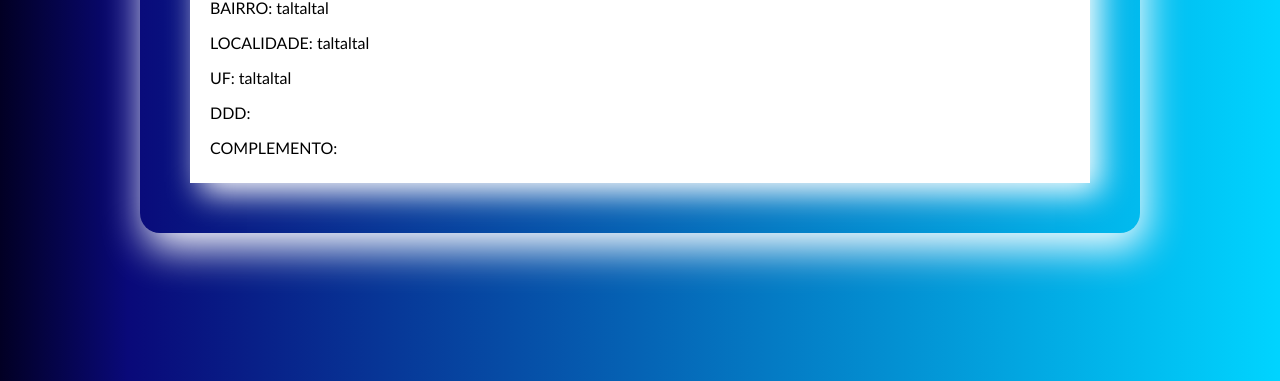
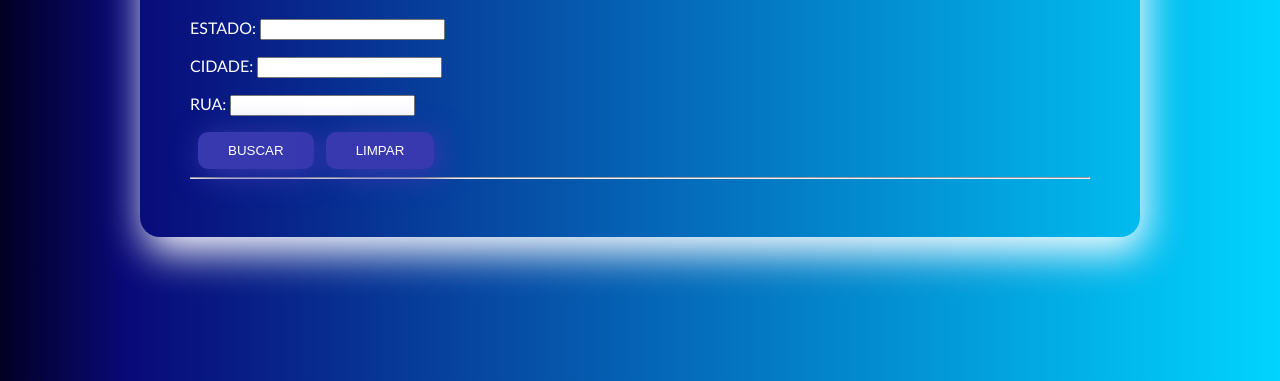
Before and after one commit to NathanGSsilva/FuncoesJavascript, a plain HTML site: page json/BUSCA-CEP/index.html in a window 1280 px wide. Shown: the part 419-800 px from the top of the page. Drawn offline with Linux system fonts and the light colour scheme.

Commit message:
finaizar

```diff
--- a/json/BUSCA-CEP/index.html
+++ b/json/BUSCA-CEP/index.html
@@ -16,40 +16,47 @@
                 <p id="titulo-cep">↓ DIGITE SEU CEP ↓</p>
                 <div id="busca-cep">
                     <p>
-                        <input type="text" name="cep" id="cep">
+                        <input type="text" name="cepe" id="cep">
                     </p>
-                    <button type="submit" class="botaoBusca">BUSCAR</button>
-                    <button type="submit" class="botaoBusca">LIMPAR</button>
+                    <button onclick="teste()" type="submit" class="botaoBusca">BUSCAR</button>
+                    <button type="reset" class="botaoBusca">LIMPAR</button>
 
                 </div>
                 <hr>
             </form>
 
             <div id="resultado">
+
+            </div>
+
+            <div id="resultado2">
+                <form action="">
+                    <p id="titulo-cep">↓ DIGITE SEU ENDEREÇO ↓</p>
+                    <div id="busca-cep2">
                         <p>
-                    CEP: taltaltal
+                            <label for="estado">ESTADO:</label>
+                            <input type="text" name="estado" id="estado">
                         </p>
                         <p>
-                    LAGRADOURO: taltaltal
+                            <label for="cidade">CIDADE:</label>
+                            <input type="text" name="cidade" id="cidade">
                         </p>
                         <p>
-                    BAIRRO: taltaltal
+                            <label for="rua">RUA:</label>
+                            <input type="text" name="rua" id="rua">
                         </p>
-                <p>
-                    LOCALIDADE: taltaltal
-                </p>
-                <p>
-                    UF: taltaltal
-                </p>
-                <p>
-                    DDD:
-                </p>
-                <p>
-                    COMPLEMENTO:
-                </p>
+
+                        <button onclick="teste()" type="submit" class="botaoBusca">BUSCAR</button>
+                        <button type="reset" class="botaoBusca">LIMPAR</button>
+
+                    </div>
+                    <hr>
+                </form>
             </div>
         </div>
     </div>
+
+    <script src="script.js"></script>
 </body>
 
 </html>
--- /dev/null
+++ b/json/BUSCA-CEP/script.js
@@ -0,0 +1,36 @@
+async function teste() {
+
+    event.preventDefault(); //botao submit so funciona com esse comando!!!
+    try {
+
+        // formatar a url -inicio-
+        const urlForm = "https://viacep.com.br/ws/sub/json/";
+
+        const cepDigi = document.getElementById("cep").value;
+
+        const url = urlForm.replace("sub", cepDigi);
+        // formatar a url -final-
+
+        const endereco = ["cep", "logradouro", "complemento", "bairro", "localidade", "uf"];
+
+        const resposta = await fetch(url);
+
+        const dados = await resposta.json();
+
+        const corpo = document.getElementById('resultado');
+
+        for (let i = 0; i < 6; i++) {
+
+            const paragrafo = document.createElement('p');
+            paragrafo.textContent = `${endereco[i]}: ${dados[endereco[i]]}`;
+
+            corpo.appendChild(paragrafo);
+        }
+
+    }
+    catch (error) { }
+};
+
+async function endCep(){
+    event.preventDefault();
+};
```
Also changed, not shown: json/BUSCA-CEP/logo.jfif (deleted). Lines whose indentation alone changed are shown as unchanged.
